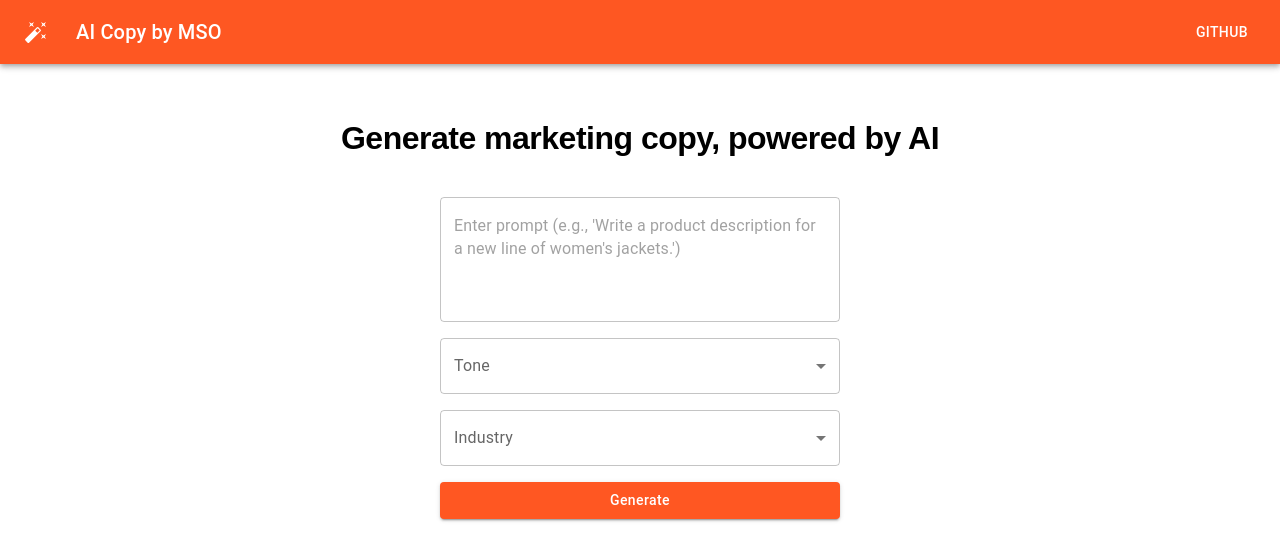
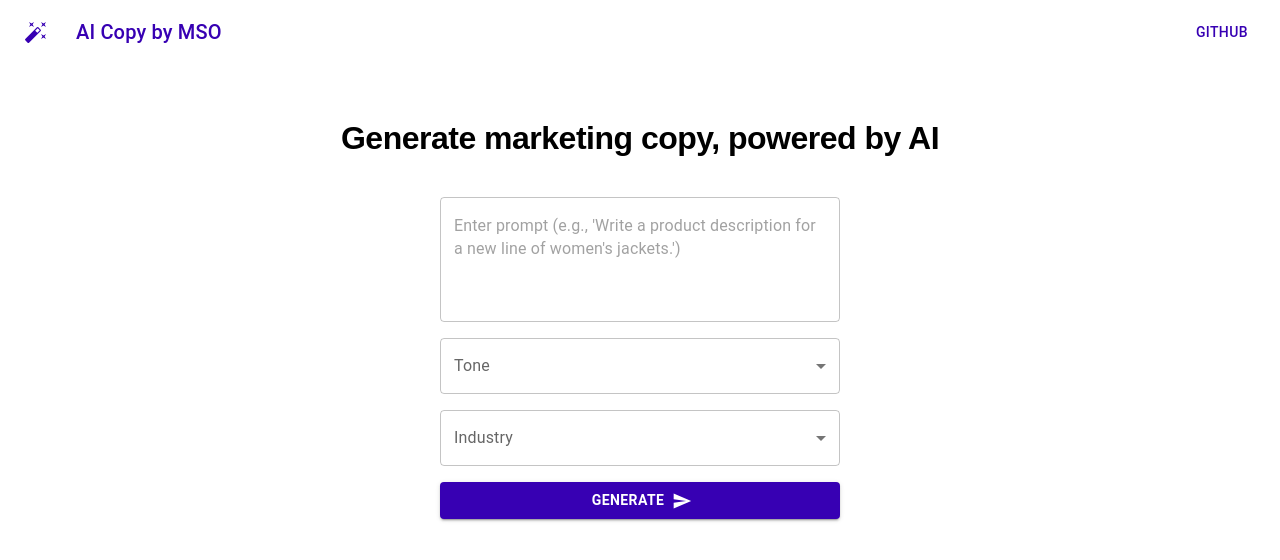
Before and after one commit to markohanesian/ai-copy-mso, a React (Create React App) app in the folder frontend/: page / in a window 1280 px wide. Shown: the top 560 px of the page. Built offline with nearby package versions, Linux system fonts and the light colour scheme.

Commit message:
Change styling to white + blue

```diff
--- a/frontend/src/components/Nav.js
+++ b/frontend/src/components/Nav.js
@@ -13,7 +13,7 @@ import AutoFixHighIcon from "@mui/icons-material/AutoFixHigh";
 export default function ButtonAppBar() {
   return (
     <Box sx={{ flexGrow: 1 }}>
-      <AppBar position="static" sx={{ backgroundColor: "#fe5722" }}>
+      <AppBar position="static" elevation={0} sx={{ backgroundColor: "white" }}>
         <Toolbar>
           <IconButton
             size="large"
@@ -22,19 +22,19 @@ export default function ButtonAppBar() {
             aria-label="menu"
             sx={{ mr: 2 }}
           >
-            <AutoFixHighIcon sx={{ color: "#ffffff" }} />
+            <AutoFixHighIcon sx={{ color: "#3700b3" }} />
           </IconButton>
           <Typography
             variant="h6"
             component="div"
-            sx={{ flexGrow: 1, color: "#ffffff" }}
+            sx={{ flexGrow: 1, color: "#3700b3" }}
           >
             AI Copy by MSO{" "}
           </Typography>
           <Button
             color="inherit"
             href="https://github.com/markohanesian/ai-copy-mso"
-            sx={{ color: "#ffffff" }}
+            sx={{ color: "#3700b3" }}
           >
             GitHub
           </Button>
--- a/frontend/src/components/ProgressButton.js
+++ b/frontend/src/components/ProgressButton.js
@@ -1,5 +1,6 @@
 import * as React from 'react';
 import Button from '@mui/material/Button';
+import SendIcon from '@mui/icons-material/Send';
 import CircularProgress from '@mui/material/CircularProgress';
 import { green } from '@mui/material/colors';
 
@@ -12,8 +13,9 @@ const ProgressButton = ({ loading, onClick, label }) => {
       },
     }),
     width: "-webkit-fill-available",
-    backgroundColor: "#FF5722",
-    textTransform: "none"
+    backgroundColor: "#3700b3",
+    textTransform: "uppercase",
+    fontWeight: "bold"
   };
 
   return (
@@ -22,6 +24,7 @@ const ProgressButton = ({ loading, onClick, label }) => {
       sx={buttonSx}
       disabled={loading}
       onClick={onClick}
+      endIcon={<SendIcon />}
     >
       {loading ? (
         <CircularProgress size={24} sx={{ color: 'white', marginRight: '10px' }} />
```
